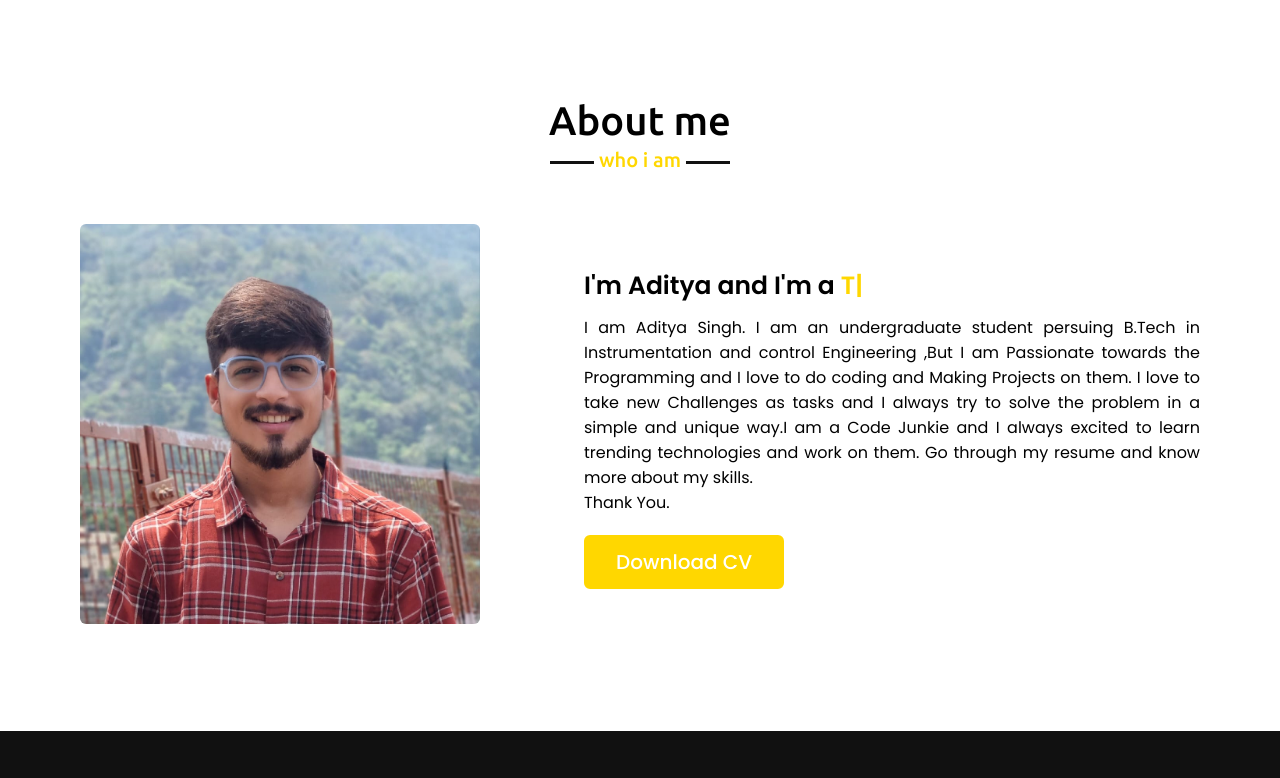
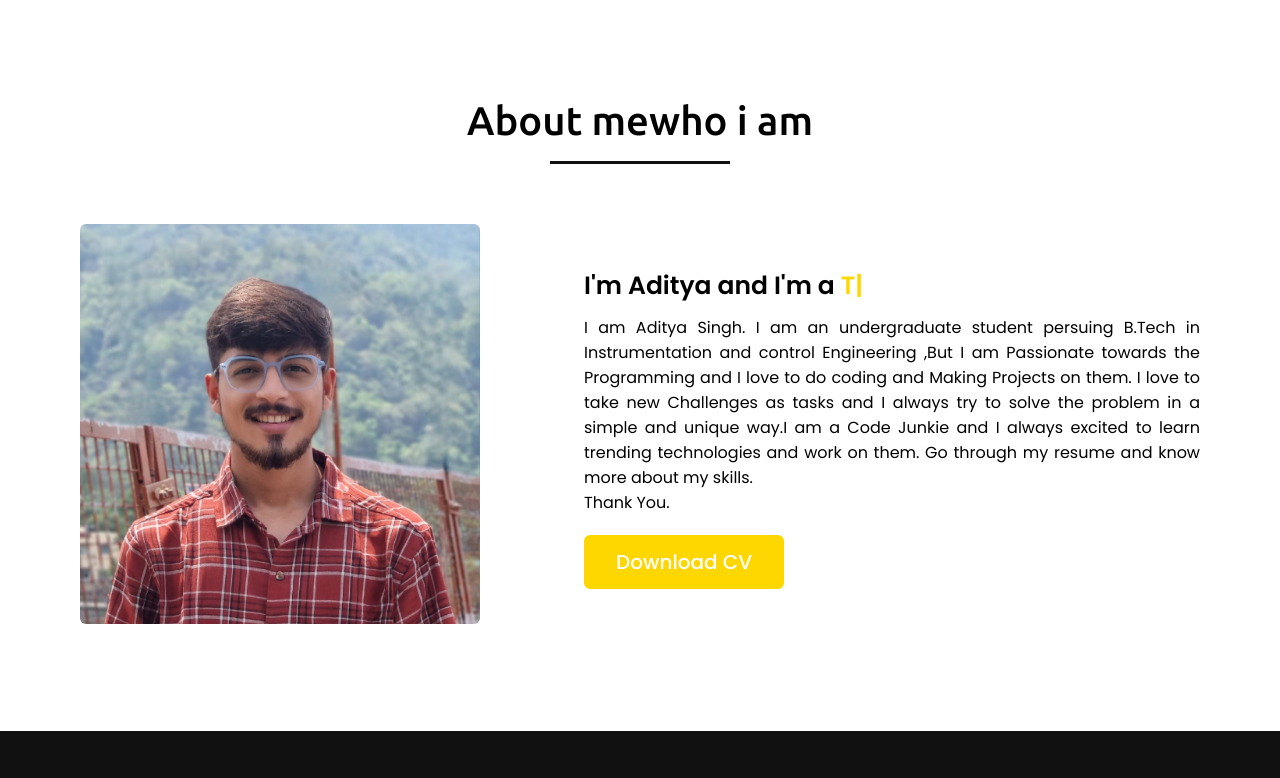
Before and after one commit to adityamzp8/My-Portfolio, a plain HTML site: page index.html in a window 1280 px wide. Shown: the part 802-1580 px from the top of the page. Drawn offline with nearby package versions, Linux system fonts and the light colour scheme.

Commit message:
First commit

```diff
--- a/style.css
+++ b/style.css
@@ -79,7 +79,7 @@ section .title::before {
     background: #111;
     transform: translateX(-50%);
 }
-
+.card
 section .title::after {
     position: absolute;
     bottom: -8px;
```
